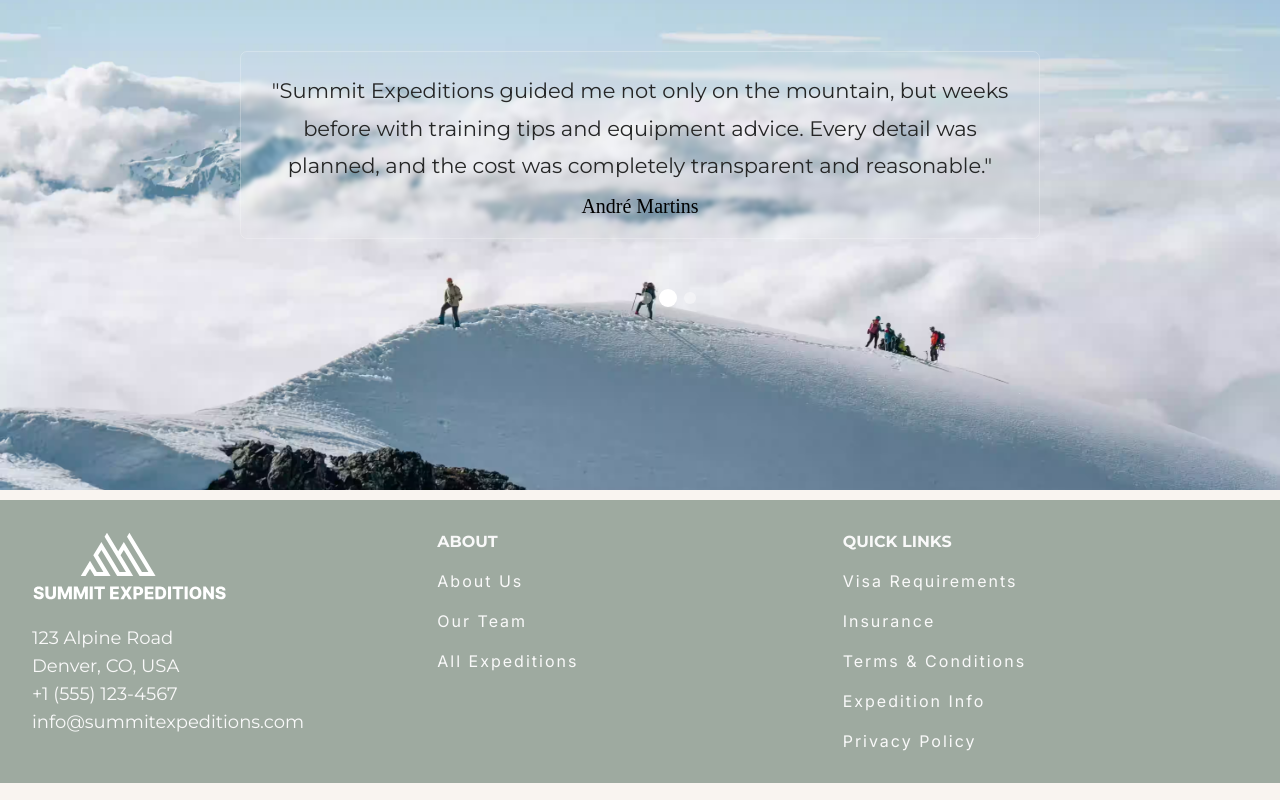
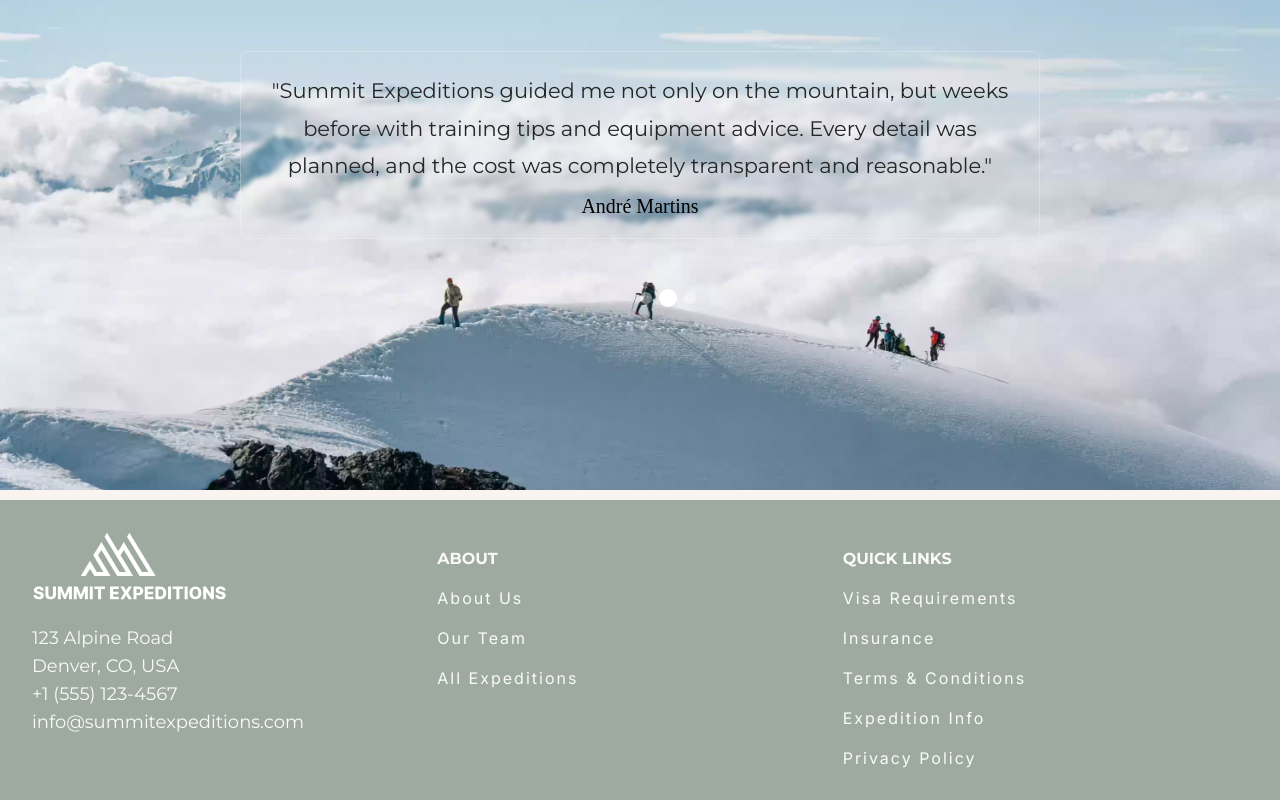
Before and after one commit to ClaudianeOliveira777/SummitExpeditionsFrontEnd, a website with bundled scripts: page index.html in a window 1280 px wide. Shown: the part 3504-4304 px from the top of the page. Built offline with nearby package versions, Linux system fonts and the light colour scheme.

Commit message:
fixing img, padding

```diff
--- a/css/sass/sections/_footer.scss
+++ b/css/sass/sections/_footer.scss
@@ -24,10 +24,12 @@ footer{
     justify-items: center; // centraliza os blocos no grid
     gap: 24px;
 
-    // Reordena os blocos (1 = primeira linha, etc.)
+    > div:nth-child(1) {grid-row: 3;}
+
+    /* Reordena os blocos (1 = primeira linha, etc.)
     > div:nth-child(1) { grid-row: 3; } // logo e endereço por último
     > div:nth-child(2) { grid-row: 1; } // About primeiro
-    > div:nth-child(3) { grid-row: 2; } // Quick Links depois
+    > div:nth-child(3) { grid-row: 2; } // Quick Links depois*/
 
 
     }
@@ -36,6 +38,10 @@ footer{
 .footer-logo{
     width: 200px;
     padding-bottom: 16px;
+
+    @include mixin.responsive(mobile){
+        margin-top: 17px;
+    }
 }
 
 .linkfooter{
@@ -53,6 +59,8 @@ footer{
 footer h4{
     font-weight: bolder;
     text-transform: uppercase;
+
+    margin-top: 17px;
 }
 
 footer p {
```
Also changed, not shown: css/style.css, 1 other file.
